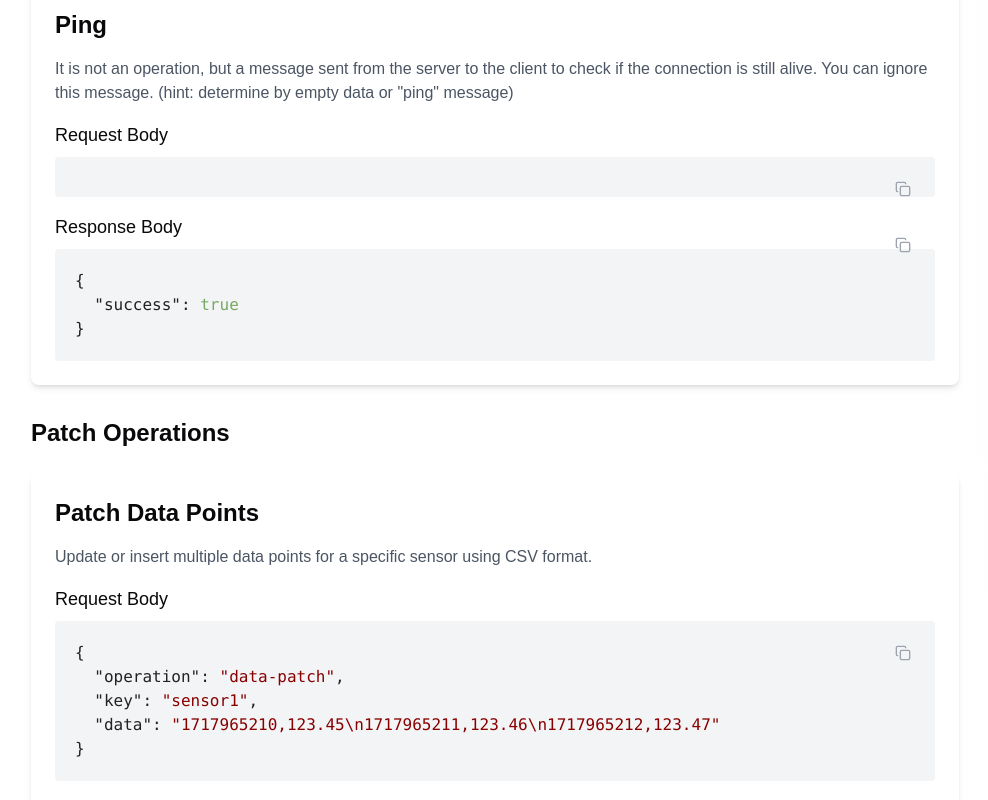
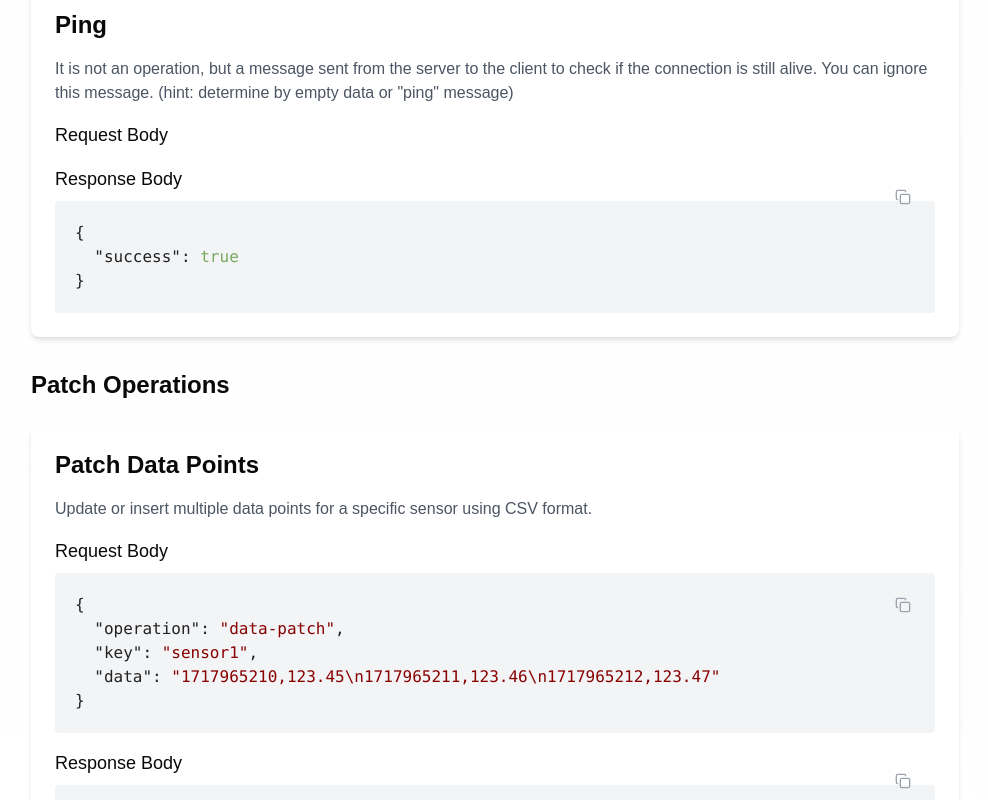
Before and after one commit to abbychau/gtsdb-homepage, a Next.js app: page /Documentation in a window 1280 px wide. Shown: the part 6900-7700 px from the top of the page, without its empty margins (289-1277 px from the left). Built offline with nearby package versions, Linux system fonts and the light colour scheme.

Commit message:
feat: conditionally render request body in ApiEndpoint component

```diff
--- a/app/Documentation/page.tsx
+++ b/app/Documentation/page.tsx
@@ -427,6 +427,8 @@ function ApiEndpoint({ title, description, requestBody, responseBody }: ApiEndpo
       <p className="mb-4 text-gray-600">{description}</p>
       <div>
         <h3 className="text-lg font-medium mb-2">Request Body</h3>
+
+        {requestBody && (
           <div className="relative">
             <div
               className="bg-gray-100 p-3 rounded overflow-x-auto">
@@ -440,6 +442,7 @@ function ApiEndpoint({ title, description, requestBody, responseBody }: ApiEndpo
             <CopyButton text={JSON.stringify(requestBody, null, 2)} />
 
           </div>
+        )}
 
         {responseBody && (
           <div className="relative">
```
Lines whose indentation alone changed are shown as unchanged.
